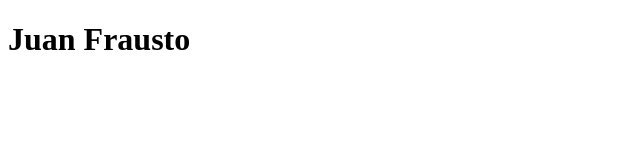
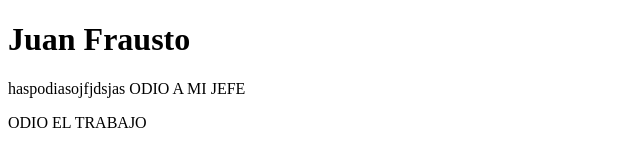
Before and after one commit to Juanfr97/MiPaginaWeb, a plain HTML site: page index.html in a window 1280 px wide. Shown: the whole page, without its empty margins (0-640 px from the left). Drawn offline with Linux system fonts and the light colour scheme.

Commit message:
Odio a mi jefe

```diff
--- a/index.html
+++ b/index.html
@@ -7,5 +7,8 @@
 </head>
 <body>
     <h1>Juan Frausto</h1>
+    haspodiasojfjdsjas
+    ODIO A MI JEFE
+    <p>ODIO EL TRABAJO</p>
 </body>
 </html>
```
